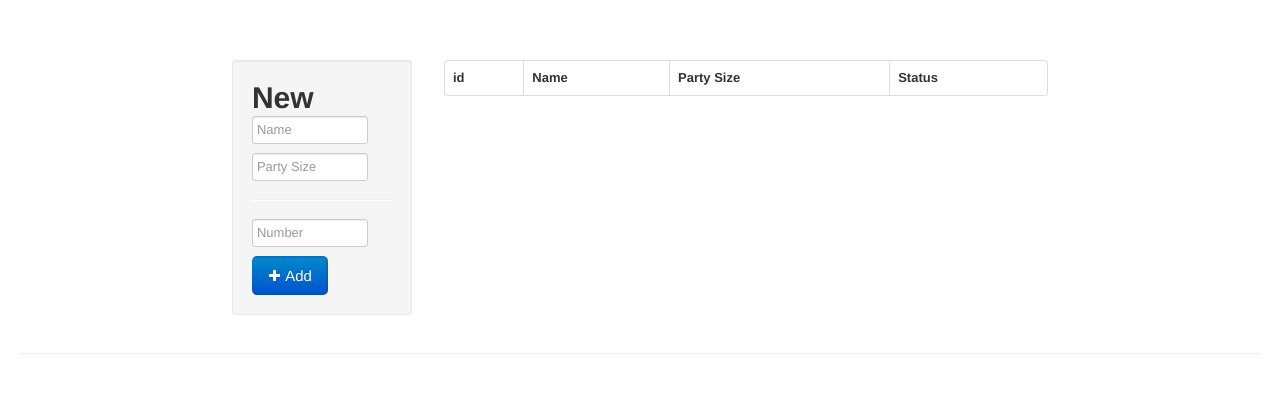
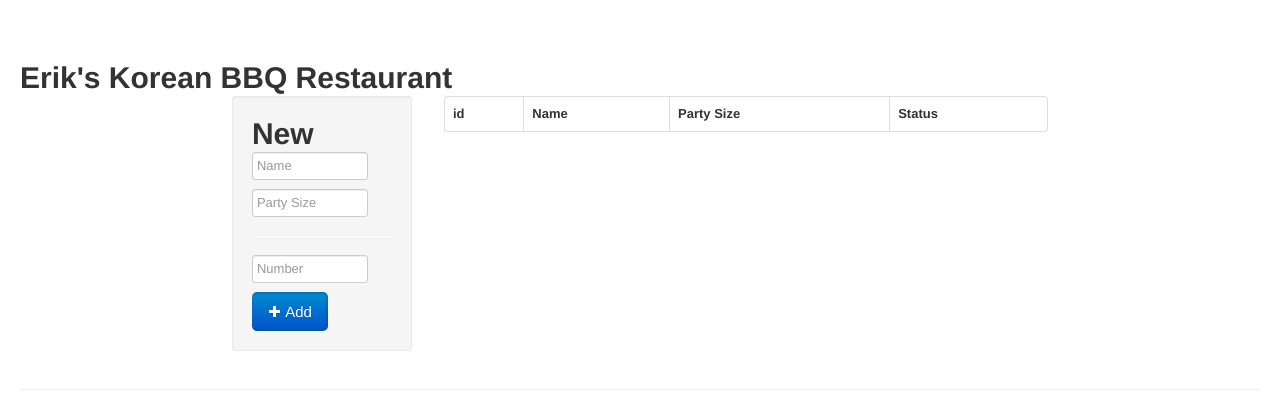
Before and after one commit to kumikoda/djangoheroku, a Django app: page /home/ in a window 1280 px wide. Shown: the top 420 px of the page. Run offline with Django 3.2, Linux system fonts and the light colour scheme; lists and menus that the app fills with data are empty; some libraries are stand-ins or nearby versions.

Commit message:
changed title

```diff
--- a/web/templates/web/index.html
+++ b/web/templates/web/index.html
@@ -30,7 +30,7 @@
   <body>
 
     <div id='hostapp' class="container-fluid">
-
+	<h1>Erik's Korean BBQ Restaurant</h2>
       <div class="row-fluid">
 	    <div class='span2'> </div>
         <div class="span2">
```
